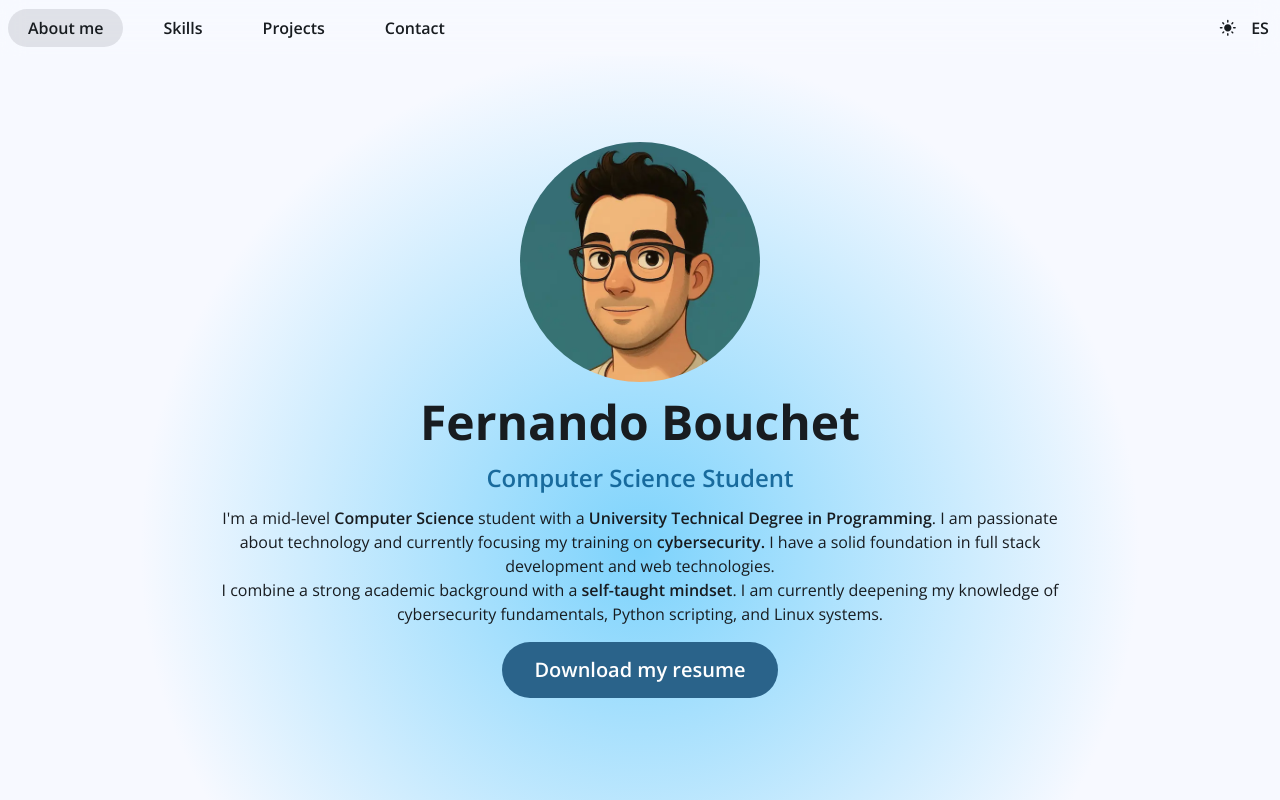
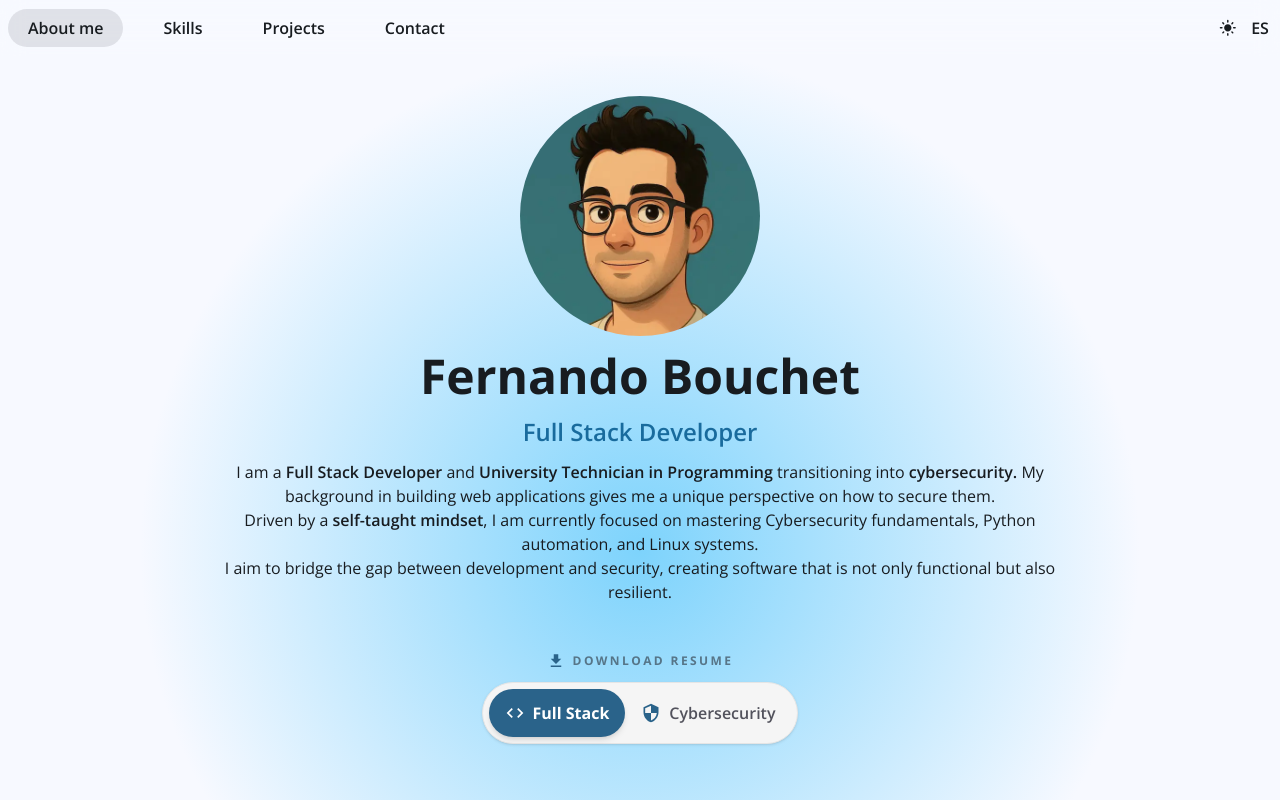
Before and after one commit to fernandobouchet/fernandobouchet.github.io, a Next.js app: page / in a window 1280 px wide. Shown: the top 800 px of the page. Built offline with nearby package versions, Linux system fonts and the light colour scheme.

Commit message:
feat: update translations, updated 'get-resume-button' to handle two profiles

```diff
--- a/components/about/about.tsx
+++ b/components/about/about.tsx
@@ -32,6 +32,7 @@ const About = () => {
           <span className="highlighted-text">{texts.about.span4}</span>
           {texts.about.p6}
         </p>
+        <p>{texts.about.p7}</p>
       </div>
       <div className="py-4">
         <GetResumeButton />
--- a/components/about/get-resume-button.tsx
+++ b/components/about/get-resume-button.tsx
@@ -2,21 +2,62 @@
 
 import { LanguageContext } from "@/context/language-context";
 import { useContext } from "react";
-import { MdOutlineArrowForward } from "react-icons/md";
+import { MdCode, MdSecurity, MdFileDownload } from "react-icons/md";
+
+const RESUME_BASE_URL = "https://drive.usercontent.google.com/u/0/uc?id=";
 
 const GetResumeButton = () => {
   const { texts } = useContext(LanguageContext);
+
   return (
-    <a
-      href={`https://drive.usercontent.google.com/u/0/uc?id=${texts.about.resumeLinkId}&export=download`}
-      target="_blank"
-      className="group relative inline-flex h-14 items-center justify-center overflow-hidden rounded-full bg-primary px-8 text-primary-foreground font-semibold primary-hover text-lg lg:text-xl"
-    >
-      <span>{texts.about.resumeButton}</span>
-      <div className="w-0 translate-x-[100%] pl-0 opacity-0 transition-all duration-200 group-hover:w-5 group-hover:translate-x-0 group-hover:pl-2 group-hover:opacity-100">
-        <MdOutlineArrowForward className="link-icon" />
+    <div className="flex flex-col items-center gap-3 mt-8 w-full max-w-md mx-auto">
+      <div className="flex items-center gap-2 text-muted-foreground/70 animate-fade-in">
+        <MdFileDownload className="text-lg text-primary" />
+        <span className="text-xs uppercase tracking-[0.2em] font-bold">
+          {texts.about.resumeButton}
+        </span>
       </div>
-    </a>
+
+      <div
+        className="flex w-full p-1.5 rounded-full border shadow-sm backdrop-blur-sm
+                      bg-neutral-100 border-neutral-200
+                      dark:bg-white/5 dark:border-white/10"
+      >
+        <a
+          href={`${RESUME_BASE_URL}${texts.about.resumeLinkSoftwareId}&export=download`}
+          target="_blank"
+          rel="noopener noreferrer"
+          className="
+            flex-1 flex items-center justify-center gap-2 px-4 py-3 rounded-full
+            bg-primary text-primary-foreground shadow-md
+            transition-all duration-300 hover:scale-[1.02] active:scale-95
+            group
+          "
+        >
+          <MdCode className="text-xl group-hover:-rotate-12 transition-transform" />
+          <span className="font-bold text-sm sm:text-base whitespace-nowrap">
+            {texts.about.resumeSoftwareLabel}
+          </span>
+        </a>
+
+        <a
+          href={`${RESUME_BASE_URL}${texts.about.resumeLinkCybersecurityId}&export=download`}
+          target="_blank"
+          rel="noopener noreferrer"
+          className="
+            flex-1 flex items-center justify-center gap-2 px-4 py-3 rounded-full
+            font-semibold text-sm sm:text-base whitespace-nowrap
+            transition-all duration-300 active:scale-95 group
+            text-zinc-600 hover:text-black hover:bg-white
+            dark:text-zinc-400 dark:hover:text-white dark:hover:bg-white/10
+          "
+        >
+          <MdSecurity className="text-xl text-primary group-hover:scale-110 transition-transform" />
+          <span>{texts.about.resumeCybersecurityLabel}</span>
+        </a>
+      </div>
+    </div>
   );
 };
+
 export { GetResumeButton };
--- a/components/projects/card/card-github.tsx
+++ b/components/projects/card/card-github.tsx
@@ -31,7 +31,7 @@ const CardGithub = () => {
             className="object-cover scale-105 group-hover:scale-110 brightness-95 dark:brightness-90 group-hover:brightness-100 transition-all duration-500"
           />
         </div>
-        <div className="absolute inset-0 bg-gradient-to-t from-black/60 via-black/10 to-transparent dark:from-black/70 dark:via-black/20 dark:to-transparent" />
+        <div className="absolute inset-0 bg-linear-to-t from-black/60 via-black/10 to-transparent dark:from-black/70 dark:via-black/20 dark:to-transparent" />
       </div>
 
       <div className="relative z-10 p-4 flex flex-col flex-1 justify-between">
--- a/components/projects/card/project-card.tsx
+++ b/components/projects/card/project-card.tsx
@@ -50,7 +50,7 @@ const ProjectCard = ({ project }: Props) => {
             className="object-cover scale-105 group-hover:scale-110 brightness-95 dark:brightness-90 group-hover:brightness-100 transition-all duration-500"
           />
         </div>
-        <div className="absolute inset-0 bg-gradient-to-t from-black/60 via-black/10 to-transparent dark:from-black/70 dark:via-black/20 dark:to-transparent" />
+        <div className="absolute inset-0 bg-linear-to-t from-black/60 via-black/10 to-transparent dark:from-black/70 dark:via-black/20 dark:to-transparent" />
       </div>
 
       <div className="relative z-10 p-4 flex flex-col flex-1 justify-between">
--- a/locales/en.json
+++ b/locales/en.json
@@ -14,22 +14,25 @@
     "subtitles": [
       "Full Stack Developer",
       "Cybersecurity Enthusiast",
-      "University Technician in Programming",
-      "Computer Science Student"
+      "University Technician in Programming"
     ],
 
-    "p1": "I'm a mid-level ",
-    "span1": "Computer Science",
-    "p2": " student with a ",
-    "span2": "University Technical Degree in Programming",
-    "p3": ". I am passionate about technology and currently focusing my training on ",
+    "p1": "I am a ",
+    "span1": "Full Stack Developer",
+    "p2": " and ",
+    "span2": "University Technician in Programming",
+    "p3": " transitioning into ",
     "span3": "cybersecurity.",
-    "p4": " I have a solid foundation in full stack development and web technologies.",
-    "p5": "I combine a strong academic background with a ",
+    "p4": " My background in building web applications gives me a unique perspective on how to secure them.",
+    "p5": "Driven by a ",
     "span4": "self-taught mindset",
-    "p6": ". I am currently deepening my knowledge of cybersecurity fundamentals, Python scripting, and Linux systems.",
-    "resumeButton": "Download my resume",
-    "resumeLinkId": "1U6ObryGK9yXwLtXGHUxjpji0cY1MPwar"
+    "p6": ", I am currently focused on mastering Cybersecurity fundamentals, Python automation, and Linux systems.",
+    "p7": "I aim to bridge the gap between development and security, creating software that is not only functional but also resilient.",
+    "resumeButton": "Download resume",
+    "resumeSoftwareLabel": "Full Stack",
+    "resumeLinkSoftwareId": "1U6ObryGK9yXwLtXGHUxjpji0cY1MPwar",
+    "resumeCybersecurityLabel": "Cybersecurity",
+    "resumeLinkCybersecurityId": "126qPr2ZF6w1EkNP1txH8A2c8fYAlATv6"
   },
   "skills": {
     "title": "Technical Skills",
--- a/locales/es.json
+++ b/locales/es.json
@@ -14,22 +14,24 @@
     "subtitles": [
       "Desarrollador Full Stack",
       "Apasionado por la Ciberseguridad",
-      "Técnico Universitario en Programación",
-      "Estudiante de Licenciatura en Informática"
+      "Técnico Universitario en Programación"
     ],
-    "p1": "Soy estudiante intermedio de la ",
-    "span1": "Licenciatura en Informática",
+    "p1": "Soy ",
+    "span1": "Desarrollador Full Stack",
     "p2": " y ",
     "span2": "Técnico Universitario en Programación",
-    "p3": ". Me apasiona la tecnología y actualmente enfoco mi formación en el área de la ",
-    "span3": "ciberseguridad.",
-    "p4": " Cuento con una base sólida en desarrollo full stack y tecnologías web.",
-    "p5": "Combino una base académica firme con una ",
+    "p3": " en transición hacia la ",
+    "span3": "Ciberseguridad.",
+    "p4": " Mi experiencia construyendo aplicaciones web me otorga una perspectiva única sobre cómo asegurarlas.",
+    "p5": "Impulsado por una ",
     "span4": "mentalidad autodidacta",
-    "p6": ". Actualmente profundizo mis conocimientos en fundamentos de ciberseguridad, scripting en Python y sistemas Linux.",
-
+    "p6": " actualmente me enfoco en dominar los fundamentos de Ciberseguridad, la automatización con Python y los sistemas Linux.",
+    "p7": "Mi objetivo es cerrar la brecha entre el desarrollo y la seguridad, creando software que no solo sea funcional, sino también resiliente.",
     "resumeButton": "Descargar CV",
-    "resumeLinkId": "1LlCYRFeAQ5b2uRnIuw4_nVFK9MMpEwCV"
+    "resumeSoftwareLabel": "Full Stack",
+    "resumeLinkSoftwareId": "1LlCYRFeAQ5b2uRnIuw4_nVFK9MMpEwCV",
+    "resumeCybersecurityLabel": "Ciberseguridad",
+    "resumeLinkCybersecurityId": "1DInv_NNgDbVaH1AsDd9z6GwWS0M-nZYW"
   },
   "skills": {
     "title": "Habilidades Técnicas",
```
